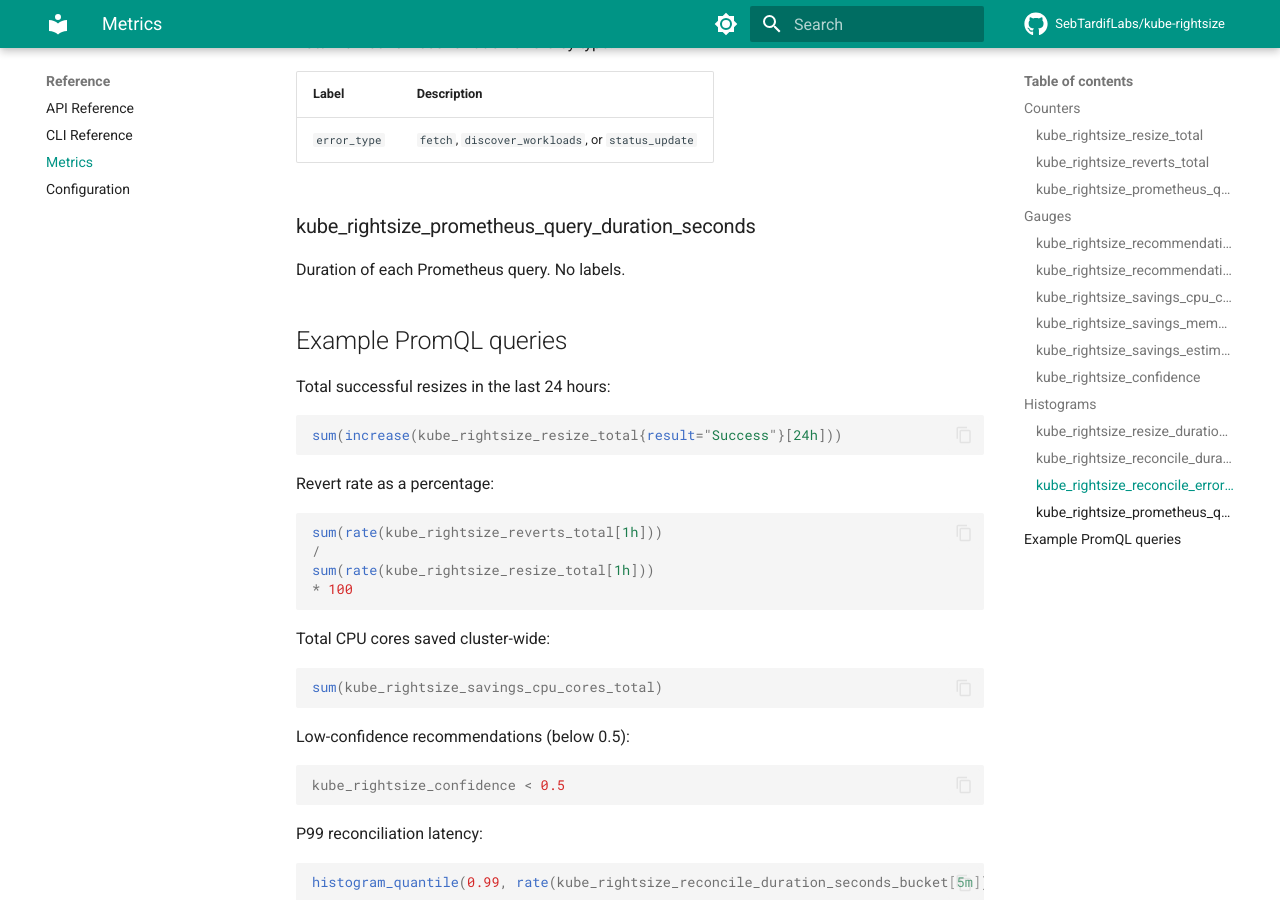
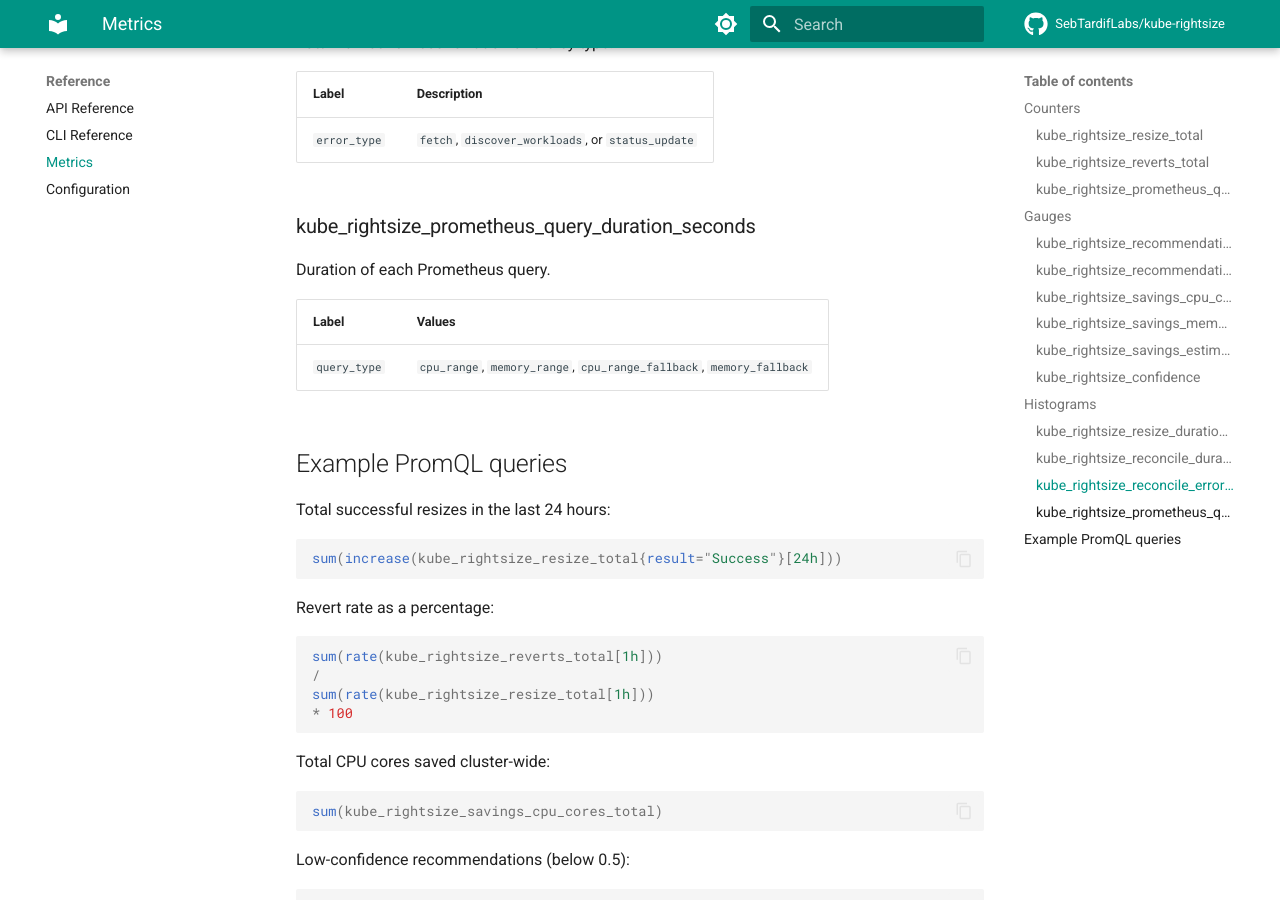
Before and after one commit to attune-io/attune, an MkDocs documentation site: the page built from docs/reference/metrics.md, in a window 1280 px wide and 900 px high, scrolled down 3450 px. Built offline with MkDocs 1.6.1 and Material for MkDocs 9.7.7, drawn with Linux system fonts in a browser that asks for light colours; comment, search, counter and statistics services are not loaded.

Commit message:
compat: update Grafana dashboards and metrics docs for query_type label
Update both Grafana dashboard sources (deploy/grafana/dashboard.json
and the Helm template) to include the query_type label in
histogram_quantile grouping. Without this fix, the new per-query-type
cardinality would produce incorrect p99/p50 aggregation.

Update metrics reference docs to document the query_type label values
(cpu_range, memory_range, cpu_range_fallback, memory_fallback).

Signed-off-by: Sebastien Tardif <sebtardif@ncf.ca>

```diff
--- a/docs/reference/metrics.md
+++ b/docs/reference/metrics.md
@@ -114,7 +114,11 @@ Total number of reconciliation errors by type.
 
 ### kube_rightsize_prometheus_query_duration_seconds
 
-Duration of each Prometheus query. No labels.
+Duration of each Prometheus query.
+
+| Label | Values |
+|-------|--------|
+| `query_type` | `cpu_range`, `memory_range`, `cpu_range_fallback`, `memory_fallback` |
 
 ## Example PromQL queries
 
```
Also changed, not shown: 2 other files.
